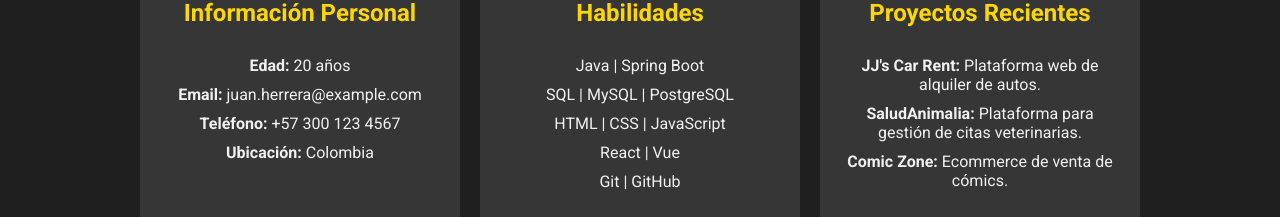
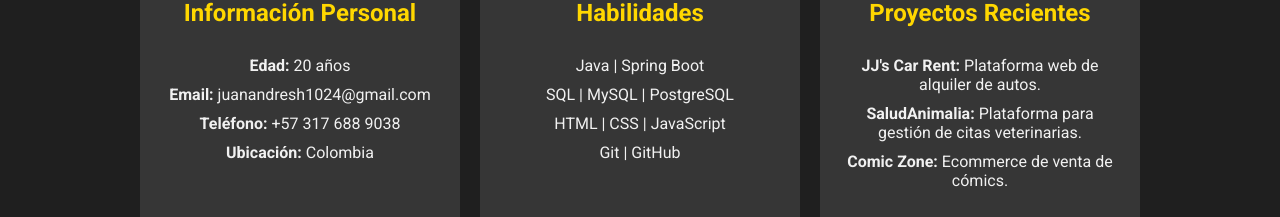
Before and after one commit to jaherrera2004/HojaDeVida, a plain HTML site: page index.html in a window 1280 px wide. Shown: the part 570-787 px from the top of the page. Drawn offline with Linux system fonts and the light colour scheme.

Commit message:
cambios menores

```diff
--- a/index.html
+++ b/index.html
@@ -43,8 +43,8 @@
             <h3>Información Personal</h3>
             <ul>
                 <li><strong>Edad:</strong> 20 años</li>
-                <li><strong>Email:</strong> juan.herrera@example.com</li>
-                <li><strong>Teléfono:</strong> +57 300 123 4567</li>
+                <li><strong>Email:</strong> juanandresh1024@gmail.com</li>
+                <li><strong>Teléfono:</strong> +57 317 688 9038</li>
                 <li><strong>Ubicación:</strong> Colombia</li>
             </ul>
         </div>
@@ -55,7 +55,6 @@
                 <li>Java | Spring Boot</li>
                 <li>SQL | MySQL | PostgreSQL</li>
                 <li>HTML | CSS | JavaScript</li>
-                <li>React | Vue</li>
                 <li>Git | GitHub</li>
             </ul>
         </div>
```
